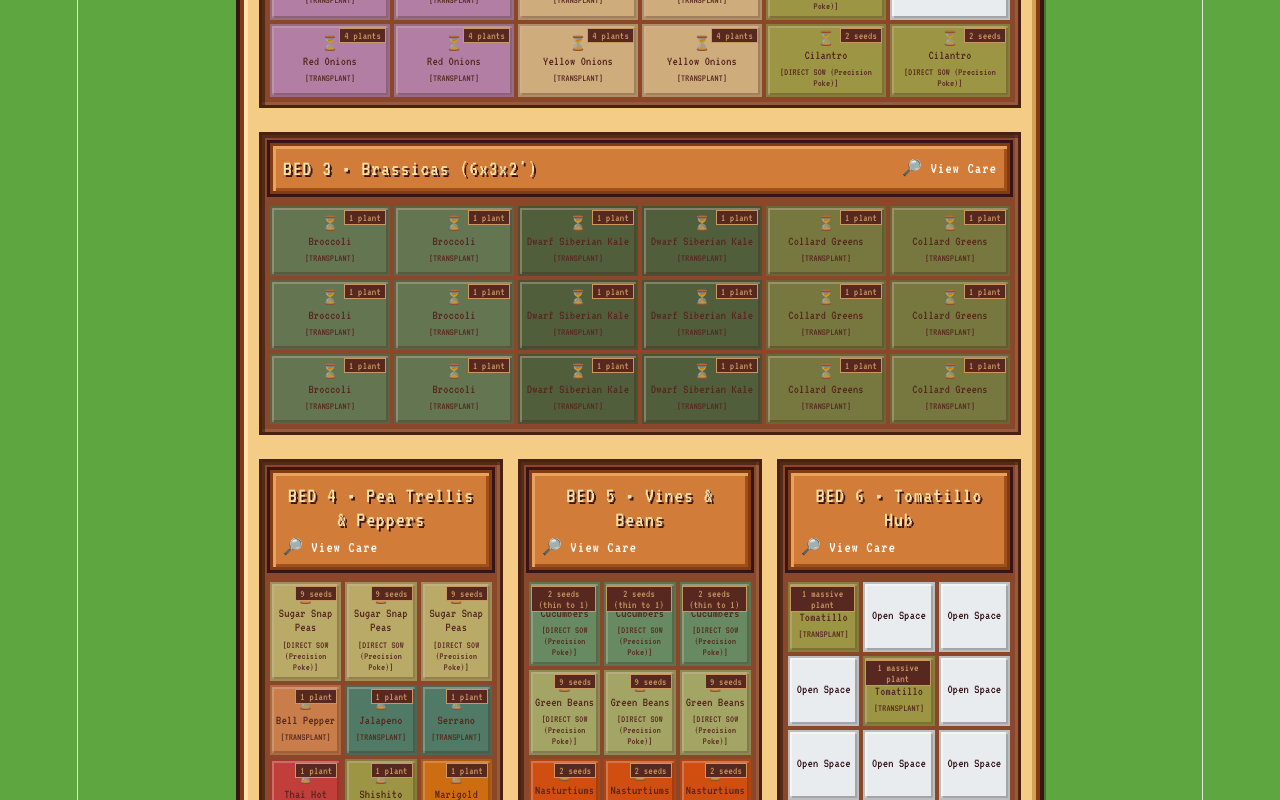
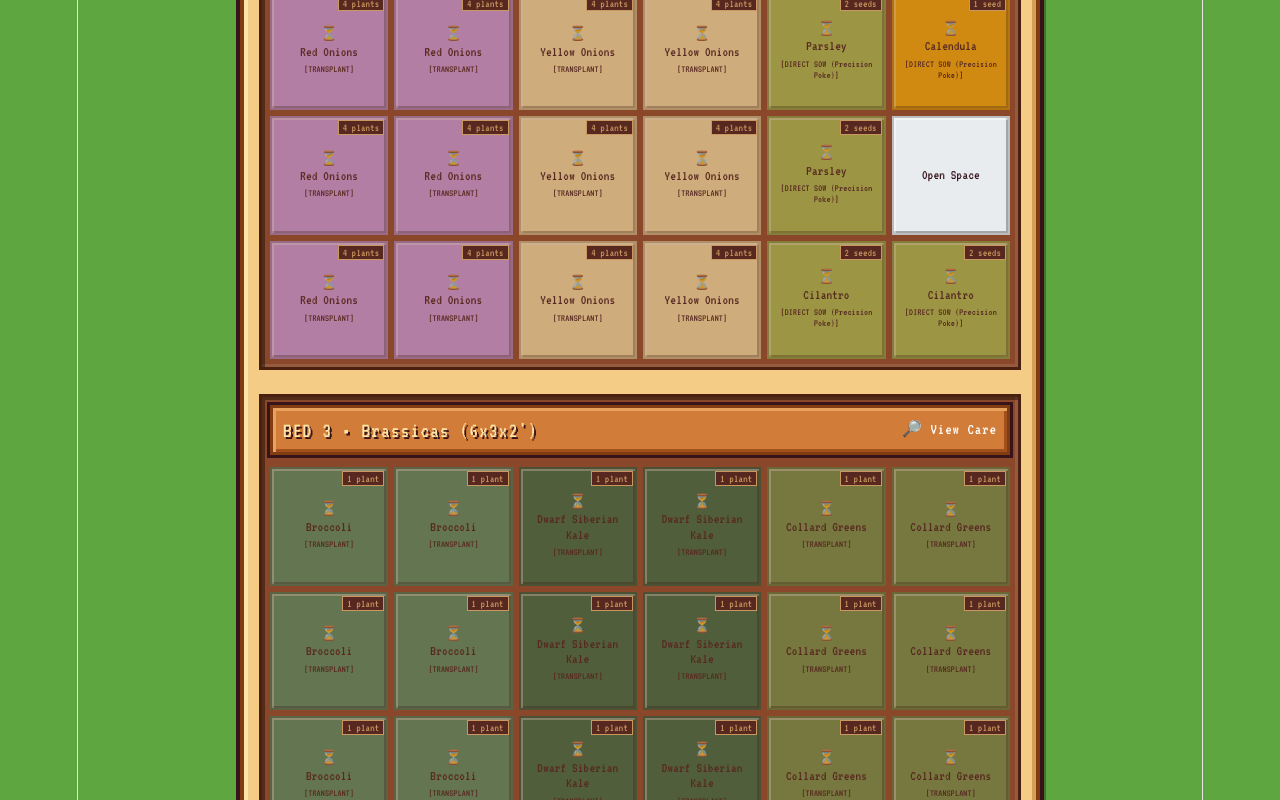
Before and after one commit to nategraves29/garden-planner-2026, a React (Vite) app: page / in a window 1280 px wide. Shown: the part 740-1540 px from the top of the page. Built offline with nearby package versions, Linux system fonts and the light colour scheme; no server answers; the database is empty.

Commit message:
Fixed CSS flex-wrap and height boundaries to stop text cutoff

```diff
--- a/src/App.css
+++ b/src/App.css
@@ -1,15 +1,19 @@
 /* ==========================================
-   FLUID MOBILE STARDEW VALLEY UI
+   STARDEW VALLEY UI - SCROLLABLE BEDS FIX
    ========================================== */
 
 @import url('https://fonts.googleapis.com/css2?family=VT323&display=swap');
 
-/* FIX 1: Prevent horizontal blowout globally */
+/* FIX 1: Kill the white void on the right side forever */
+html {
+  background-color: #5ea740;
+  overflow-x: hidden; /* Locks the page from sliding left/right */
+}
+
 *, *::before, *::after {
   box-sizing: border-box;
 }
 
-/* FIX 2: Stop the white gap and bring back the good green */
 html, body {
   margin: 0;
   padding: 0;
@@ -27,6 +31,7 @@ html, body {
 
 body {
   padding: 10px;
+  overflow-x: hidden; /* Double lock for mobile Safari */
 }
 
 /* 2. THE MASTER INVENTORY MENU */
@@ -116,7 +121,7 @@ h1 {
   display: flex;
   justify-content: space-between;
   align-items: center;
-  flex-wrap: wrap; /* Allows long bed titles to drop to a second line safely */
+  flex-wrap: wrap;
   line-height: 1.1;
   gap: 8px;
 }
@@ -134,14 +139,26 @@ h1 {
   border: 3px solid #4a2110;
   margin-bottom: 24px;
   box-shadow: inset 3px 3px 0px rgba(0,0,0,0.4), inset -3px -3px 0px rgba(255,255,255,0.1);
+
+  /* FIX 2: Enable Horizontal Scrolling Inside the Bed! */
+  overflow-x: auto;
+  -webkit-overflow-scrolling: touch; /* Smooth scrolling on iOS */
 }
 
 .grid-6, .grid-3 {
   display: grid;
-  gap: 4px;
+  gap: 6px;
 }
-.grid-6 { grid-template-columns: repeat(6, 1fr); }
-.grid-3 { grid-template-columns: repeat(3, 1fr); }
+
+/* FIX 3: Force the grids to be wide enough so the blocks don't squish */
+.grid-6 {
+  grid-template-columns: repeat(6, 1fr);
+  min-width: 650px; /* Forces scrolling on small screens */
+}
+.grid-3 {
+  grid-template-columns: repeat(3, 1fr);
+  min-width: 325px;
+}
 
 .flex-row {
   display: flex;
@@ -154,24 +171,23 @@ h1 {
 }
 .flex-col { flex: 1; }
 
-/* 5. INDIVIDUAL CROP BLOCKS - THE CUTOFF FIX */
+/* 5. INDIVIDUAL CROP BLOCKS - RETURN OF THE SQUARES */
 .grid-item {
-  /* Removed aspect-ratio and overflow:hidden so blocks can stretch vertically */
-  min-height: 70px;
-  height: 100%;
+  aspect-ratio: 1 / 1; /* Brings back perfect squares */
   display: flex;
   flex-direction: column;
   justify-content: center;
   align-items: center;
   text-align: center;
-  font-size: 13px;
-  padding: 6px 2px; /* More vertical breathing room */
+  font-size: 14px;
+  padding: 4px;
   cursor: pointer;
   border: 2px solid #36141a;
   box-shadow: inset 2px 2px 0px rgba(255,255,255,0.4), inset -2px -2px 0px rgba(0,0,0,0.3);
   position: relative;
+  overflow: hidden; /* Keeps text strictly inside the box */
   word-wrap: break-word;
-  line-height: 1.1; /* Keeps stacked text tighter */
+  line-height: 1.1;
 }
 
 .grid-item:active {
@@ -245,7 +261,7 @@ h1 {
   width: 36px;
   height: 36px;
   box-shadow: inset 2px 2px 0px rgba(255,255,255,0.4), inset -2px -2px 0px rgba(0,0,0,0.4);
-  flex-shrink: 0; /* Prevents the close button from getting squished by long titles */
+  flex-shrink: 0;
 }
 
 .close-btn:active {
@@ -257,12 +273,12 @@ h1 {
   display: flex;
   gap: 10px;
   margin-bottom: 20px;
-  flex-wrap: wrap; /* Allows buttons to stack if screen is too narrow */
+  flex-wrap: wrap;
 }
 
 .btn-action {
   flex: 1;
-  min-width: 120px; /* Ensures buttons don't shrink too small */
+  min-width: 120px;
   padding: 10px;
   font-size: 20px;
   font-family: 'VT323', monospace;
@@ -307,12 +323,12 @@ h1 {
 }
 
 .data-label {
-  flex-shrink: 0; /* Prevents labels from squishing */
+  flex-shrink: 0;
 }
 
 .data-value {
   text-align: right;
-  word-wrap: break-word; /* Prevents long values from breaking out */
+  word-wrap: break-word;
 }
 
 .info-box {
@@ -335,6 +351,4 @@ h1 {
   h1 { font-size: 32px; }
   .weather-temp { font-size: 18px; }
   .btn-action { font-size: 16px; padding: 6px; }
-  .grid-item { font-size: 11px; }
-  .qty-badge { font-size: 9px; }
 }
```
